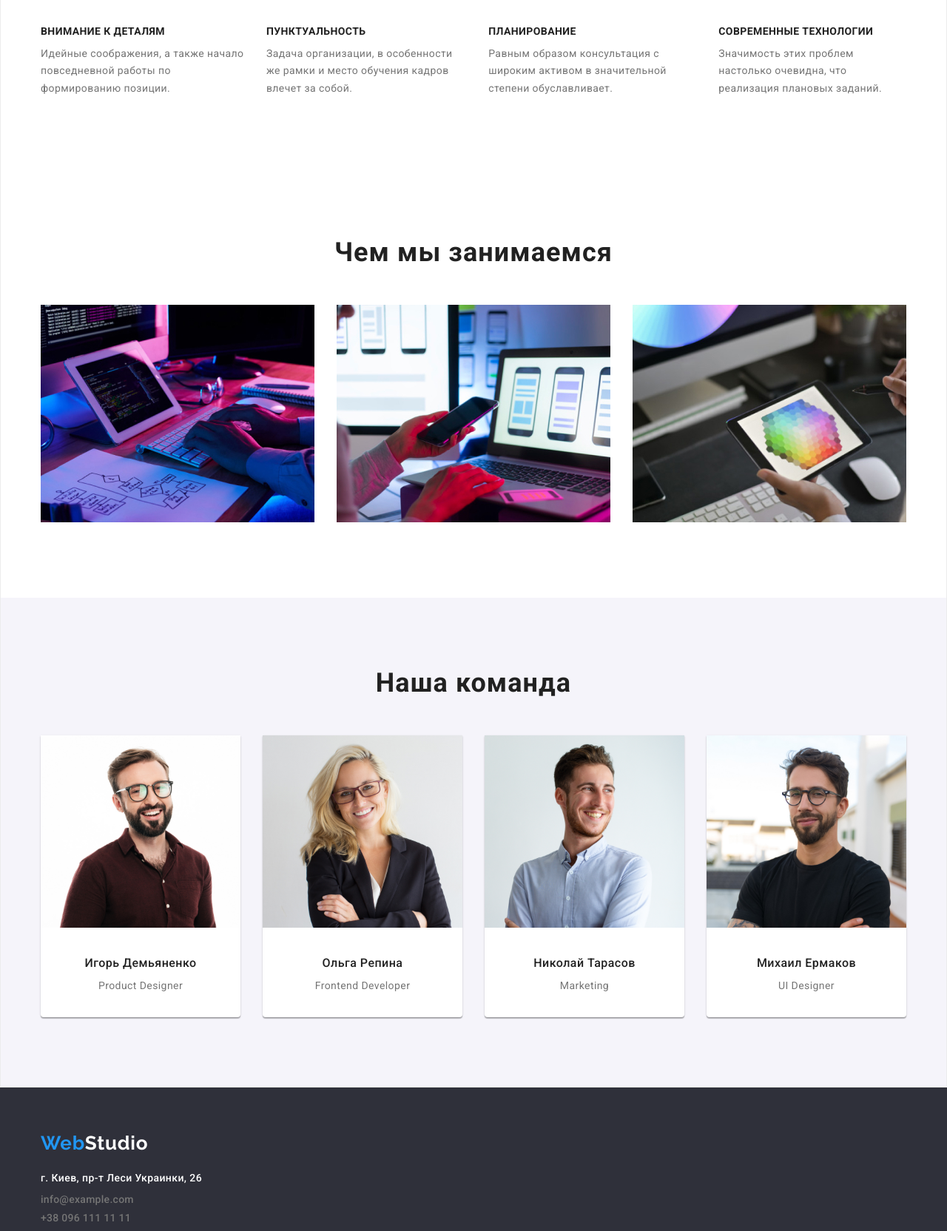
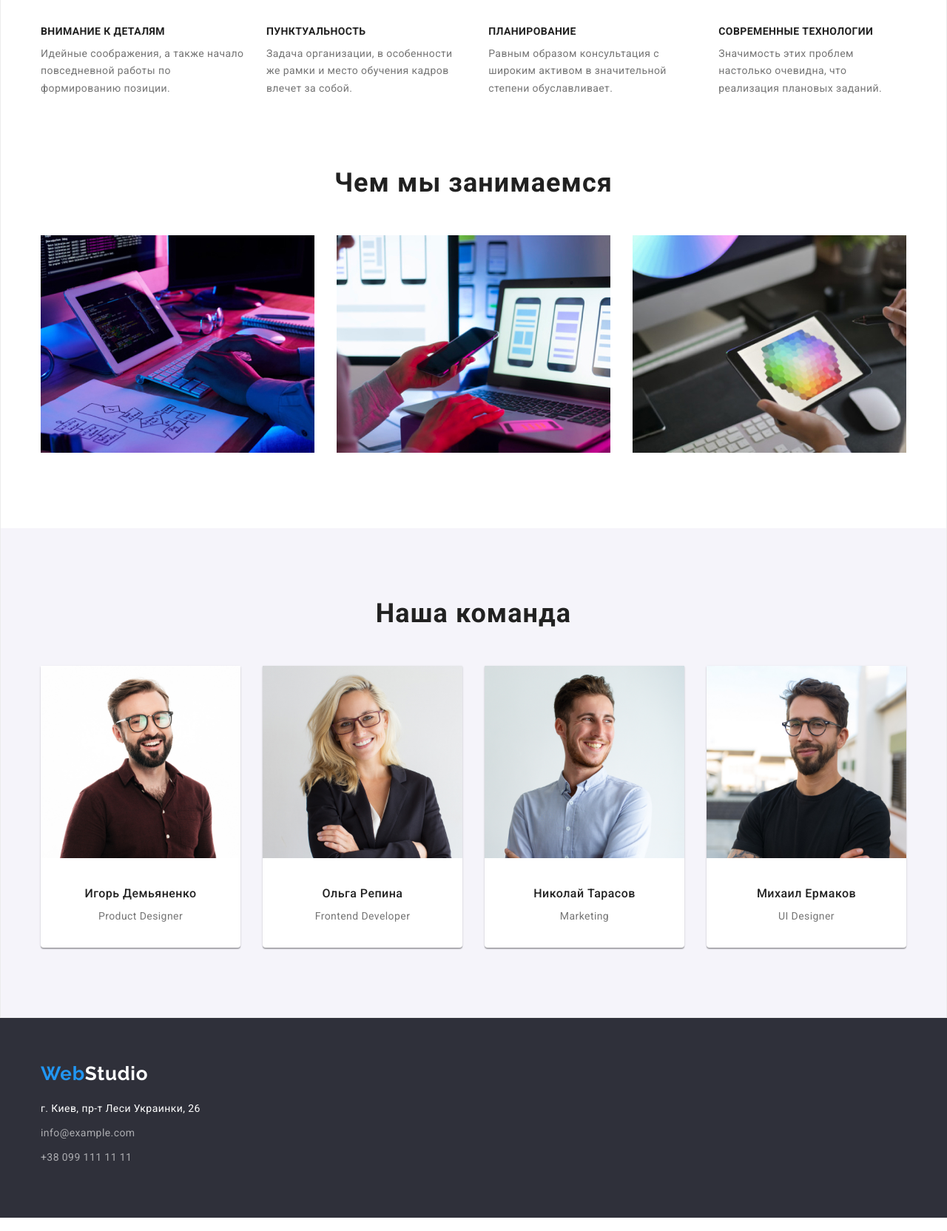
Before and after one commit to OleksiyOpalko/goit-markup-hw-03, a plain HTML site: page index.html in a window 1280 px wide. Shown: the part 740-2404 px from the top of the page at 74% size. Drawn offline with nearby package versions, Linux system fonts and the light colour scheme.

Commit message:
https://prnt.sc/v6da1o - паддынги не списку, а секцыъ. Як я раніше писав - паддінги задавайте секції а не контенту. Це стосується усіх секцій і футера  https://prnt.sc/v6daa0 - завелика відстань змншив  https://prnt.sc/v6db1l - відступи між рядками мають бути зробив  https://prnt.sc/v6dbbp - обєднайте дівом і задайте паддінг поколу зробив  https://prnt.sc/v6dbk7 - замала відстань зробив

```diff
--- a/css/styles.css
+++ b/css/styles.css
@@ -22,6 +22,7 @@ font-weight: normal;
 font-size: 14px;
 line-height: 1.71;
 letter-spacing: 0.03em;
+/* width: 1600px; */
 
 }
 
@@ -48,6 +49,7 @@ ul {
 footer {
   background-color: #2F303A;
   display: flex;
+  padding-bottom: 60px;
   }
 
 h1,
@@ -187,19 +189,24 @@ letter-spacing: 0.02em;
 
 .contacts .link-footer {
   display: block;
-    color: #757575;
+
     font-style: normal;
-font-weight: 500;
-font-size: 14px;
-line-height: 1.14;
-letter-spacing: 0.02em;
+font-weight: normal;
+padding-top: 9px;
+  font-size: 14px;
+line-height: 1.71;
+/* or 171% */
+
+letter-spacing: 0.03em;
+
+color: rgba(255, 255, 255, 0.6);
 }
 
 .contacts .link-adress {
   display: block;
   color: #FFFFFF;
     font-style: normal;
-font-weight: 500;
+font-weight: normal;
 font-size: 14px;
 line-height: 1.71;
 letter-spacing: 0.03em;
@@ -228,7 +235,9 @@ color: #2196F3;
   background-color: #2F303A;
   text-align: center;
   padding-top: 200px;
-  /* height: 600px; */
+  /* background-repeat: no-repeat;
+  background-position: center;
+  height: 600px; */
 }
 
 .hero-title{
@@ -247,6 +256,9 @@ color: #FFFFFF;
 
 }
 
+.why {
+  padding-top: 94px;
+}
 .section-title{
     color: #212121;
     font-style: normal;
@@ -309,21 +321,20 @@ p{
 
 .advantage {
   display: flex;
+
+ }
+.than {
   padding-top: 94px;
   padding-bottom: 94px;
-
- }
-
+}
  .work {
   display: flex;
-  padding-top: 50px;
-  padding-bottom: 94px;
+
 }
  .team {
   display: flex;
-  padding-top: 50px;
-  background-color: #F5F4FA;
-  padding-bottom: 94px;
+   background-color: #F5F4FA;
+
  }
 
 
@@ -367,15 +378,14 @@ font-size: 36px;
 line-height: 1.17;
 text-align: center;
 letter-spacing: 0.03em;
-padding-top: 94px;
-
-
-
+padding-bottom: 50px;
 }
 
 
 .section-team{
   background-color: #F5F4FA;
+  padding-bottom: 94px;
+  padding-top: 94px;
     /* color: #212121;
     font-style: normal;
 font-weight: 500;
@@ -428,8 +438,13 @@ background-color: #2196F3;
   display: flex;
   flex-wrap: wrap;
   padding: 0px;
+  margin-bottom: 94px;
   /* margin-left: -15px;
   margin-right: -15px; */
+}
+
+.portfolio-name {
+  padding: 20px 24px;
 }
 
 .portfolio-element {
@@ -486,7 +501,7 @@ padding-bottom: 30px;
 
 
 .link-footer{
-  padding-top: 9px;
+
 }
 
 .portfolio-nav{
--- a/index.html
+++ b/index.html
@@ -46,7 +46,7 @@
 
 
 
-    <section>
+    <section class="why">
         <div class="container">
         <!-- <h2>   </h2> -->
         <ul class="advantage">
@@ -73,7 +73,7 @@
 
 
 
-    <section class="section">
+    <section class="than">
         <div class="container">
         <h2 class="section-presentation">Чем мы занимаемся</h2>
         <ul class="work">
@@ -129,9 +129,9 @@
          </a>
 
          <ul class="contacts-footer">
-             <li class="contacts"> <a href="https://goo.gl/maps/4oX4Q9gGULkFXjCa9" class="link-adress">г. Киев, пр-т Леси Украинки, 26</a> </li>
+             <li class="contacts"> <a href="https://goo.gl/maps/4oX4Q9gGULkFXjCa9" target="_blank" class="link-adress">г. Киев, пр-т Леси Украинки, 26</a> </li>
              <li class="contacts"> <a href="mailto:info@example.com" class="link-footer">info@example.com</a> </li>
-             <li class="contacts"> <a href="tel:+380961111111" class="link-footer">+38 096 111 11 11</a> </li>
+             <li class="contacts"> <a href="tel:+380991111111" class="link-footer">+38 099 111 11 11</a> </li>
          </ul>
    </div>
      </footer>
```
Also changed, not shown: portfolio.html (+20 -2 lines).
